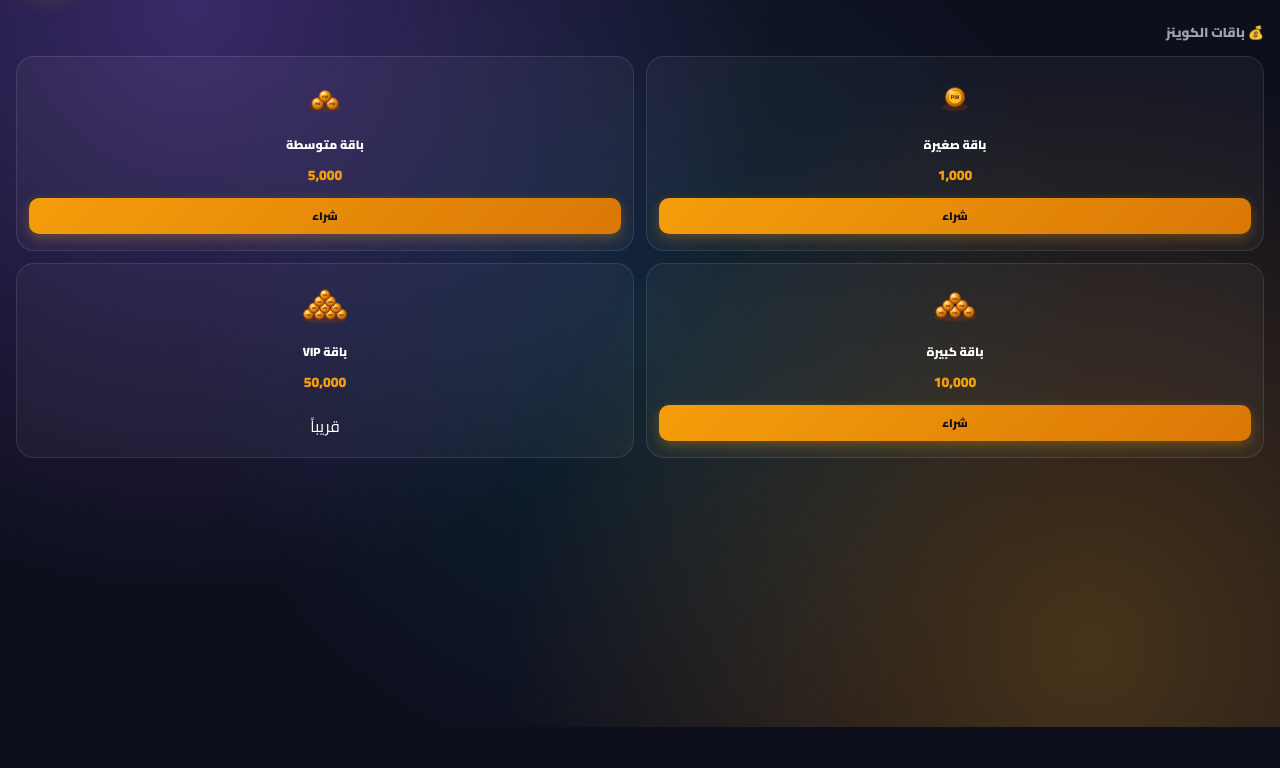
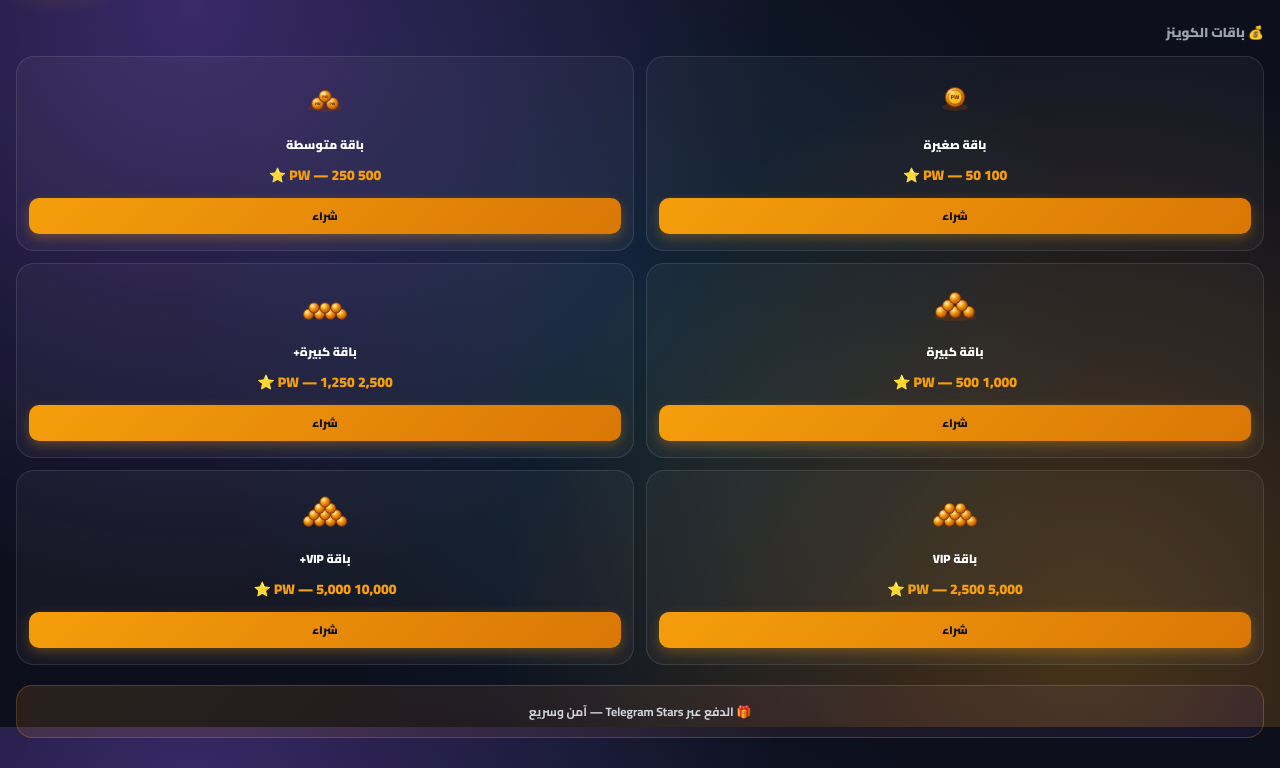
Before and after one commit to elhawaryibrahim85466/Play_World, a plain HTML site: page game-shop.html in a window 1280 px wide. Shown: the part 73-841 px from the top of the page. Before the commit the page ends 800 px from the top, so only its background shows below. Drawn offline with Linux system fonts and the light colour scheme.

Commit message:
Update shop + game-shop + firebase

```diff
--- a/app.js
+++ b/app.js
@@ -1,5 +1,5 @@
 // =====================================================
-//  PlayWorld — Shared App Logic
+//  PlayWorld — Shared App Logic (Firebase Version)
 // =====================================================
 
 const PW = {
@@ -15,13 +15,85 @@ const PW = {
   DAY_MS: 24 * 60 * 60 * 1000,
   VERIFY_SECONDS: 15,
 
+  // ===== Current User =====
+  userId: null,
+  balance: 0,
+  isReady: false,
+
+  // ===== Init =====
+  async init() {
+    // Get Telegram user
+    const tg = window.Telegram?.WebApp;
+    if (tg) {
+      tg.ready();
+      tg.expand();
+      if (tg.initDataUnsafe && tg.initDataUnsafe.user) {
+        this.userId = String(tg.initDataUnsafe.user.id);
+      }
+    }
+
+    if (!this.userId) {
+      console.warn('No Telegram user ID found');
+      this.userId = 'unknown_' + Date.now();
+    }
+
+    // Load from Firebase
+    await this.loadBalance();
+
+    // Update UI
+    this.updateBalanceUI();
+    this.isReady = true;
+  },
+
+  // ===== Load Balance from Firebase =====
+  async loadBalance() {
+    try {
+      if (!window.PWFirebase) {
+        console.warn('Firebase not loaded, using localStorage');
+        this.balance = Number(localStorage.getItem(this.KEYS.BALANCE)) || 1000;
+        return;
+      }
+
+      const data = await window.PWFirebase.getUserData(this.userId);
+
+      if (data && typeof data.balance === 'number') {
+        this.balance = data.balance;
+      } else {
+        // New user
+        this.balance = 1000;
+        await window.PWFirebase.createUser(this.userId, {
+          userId: this.userId,
+          balance: 1000,
+          createdAt: new Date()
+        });
+      }
+
+      // Also save to localStorage as cache
+      localStorage.setItem(this.KEYS.BALANCE, this.balance);
+    } catch (e) {
+      console.error('loadBalance error:', e);
+      this.balance = Number(localStorage.getItem(this.KEYS.BALANCE)) || 1000;
+    }
+  },
+
+  // ===== Save Balance to Firebase =====
+  async saveBalance() {
+    try {
+      localStorage.setItem(this.KEYS.BALANCE, this.balance);
+
+      if (window.PWFirebase) {
+        await window.PWFirebase.updateBalance(this.userId, this.balance);
+      }
+    } catch (e) {
+      console.error('saveBalance error:', e);
+    }
+  },
+
   // ===== Helpers =====
-  // Round to nearest 0.5 (e.g. 100.4 → 100.5, 100.25 → 100, 100.75 → 101)
   roundHalf(v) {
     return Math.round(v * 2) / 2;
   },
 
-  // Format for display: 100 → "100", 100.5 → "100.5"
   formatBalance(v) {
     if (v % 1 === 0) return v.toLocaleString();
     return v.toFixed(1);
@@ -29,28 +101,26 @@ const PW = {
 
   // ===== Balance =====
   getBalance() {
-    const v = Number(localStorage.getItem(this.KEYS.BALANCE));
-    return isNaN(v) ? 1000 : v;
+    return this.balance;
   },
 
   setBalance(v) {
-    const rounded = this.roundHalf(v);
-    localStorage.setItem(this.KEYS.BALANCE, rounded);
+    this.balance = this.roundHalf(v);
+    this.saveBalance();
     this.updateBalanceUI();
   },
 
   addBalance(amount) {
-    const old = this.getBalance();
-    const now = this.roundHalf(old + amount);
-    localStorage.setItem(this.KEYS.BALANCE, now);
-    this.animateBalance(old, now);
+    const old = this.balance;
+    this.balance = this.roundHalf(old + amount);
+    this.saveBalance();
+    this.animateBalance(old, this.balance);
     this.popBalanceCard();
-    return now;
+    return this.balance;
   },
 
   updateBalanceUI() {
-    const v = this.getBalance();
-    const txt = this.formatBalance(v);
+    const txt = this.formatBalance(this.balance);
     document.querySelectorAll('[data-balance]').forEach(el => {
       el.innerText = txt;
     });
@@ -60,6 +130,7 @@ const PW = {
     const els = document.querySelectorAll('[data-balance]');
     if (!els.length) return;
     const start = performance.now();
+    const self = this;
     function step(now) {
       const p = Math.min((now - start) / duration, 1);
       const eased = 1 - Math.pow(1 - p, 3);
@@ -125,12 +196,11 @@ const PW = {
       t.style.opacity = '0';
       t.style.transform = 'translateX(-50%) translateY(-100px)';
     }, 2200);
-  },
-
-  // ===== Init =====
-  init() {
-    this.updateBalanceUI();
   }
 };
 
+// ===== Start on load =====
 window.addEventListener('load', () => PW.init());
+
+// Export for modules
+window.PW = PW;
--- a/dice.html
+++ b/dice.html
@@ -229,7 +229,10 @@ body {
 
 
 
-<script src="app.js"></script>
+<script src="https://www.gstatic.com/firebasejs/10.7.0/firebase-app-compat.js"></script>
+  <script src="https://www.gstatic.com/firebasejs/10.7.0/firebase-firestore-compat.js"></script>
+  <script src="firebase.js"></script>
+  <script src="app.js"></script>
 <script>
 let selectedNumber = null;
 let playing = false;
--- a/game-shop.html
+++ b/game-shop.html
@@ -47,16 +47,37 @@ body { padding-bottom: 30px; }
   box-shadow: 0 4px 12px rgba(245,158,11,0.3);
 }
 .buy-btn:active { transform: scale(0.95); }
+
+.soon-badge {
+  background: rgba(139,92,246,0.15);
+  color: #A78BFA;
+  font-size: 10px;
+  font-weight: 800;
+  padding: 8px 0;
+  border-radius: 10px;
+  border: 1px solid rgba(139,92,246,0.3);
+}
+
+.info-banner {
+  background: linear-gradient(135deg, rgba(245,158,11,0.12), rgba(139,92,246,0.08));
+  border: 1px solid rgba(245,158,11,0.25);
+  border-radius: 16px;
+  padding: 14px;
+  margin-top: 20px;
+  text-align: center;
+  font-size: 12px;
+  color: #D1D5DB;
+  font-weight: 700;
+}
 </style>
 </head>
 <body>
 
 <div class="header">
-  <a href="javascript:history.back()" style="width:42px;height:42px;border-radius:14px;background:rgba(245,158,11,0.1);border:1px solid rgba(245,158,11,0.3);display:flex;align-items:center;justify-content:center;color:#F59E0B;text-decoration:none;">
+  <a href="index.html" style="width:42px;height:42px;border-radius:14px;background:rgba(245,158,11,0.1);border:1px solid rgba(245,158,11,0.3);display:flex;align-items:center;justify-content:center;color:#F59E0B;text-decoration:none;">
     <svg width="20" height="20" viewBox="0 0 24 24" fill="none" stroke="currentColor" stroke-width="2.5" stroke-linecap="round" stroke-linejoin="round"><path d="M15 18l-6-6 6-6"/></svg>
   </a>
   <div class="logo-text" style="font-size:18px;">🎮 متجر الألعاب</div>
-
   <div style="display:flex;align-items:center;"><a href="game-shop.html" style="display:flex;align-items:center;justify-content:center;width:38px;height:38px;border-radius:12px;background:rgba(245,158,11,0.1);border:1px solid rgba(245,158,11,0.3);color:#F59E0B;text-decoration:none;margin-left:15px;">
     <svg width="18" height="18" viewBox="0 0 24 24" fill="none">
       <path d="M4 5 H6 L8 16 H19 L21 7 H7" stroke="currentColor" stroke-width="1.8" stroke-linecap="round" stroke-linejoin="round"/>
@@ -90,8 +111,7 @@ body { padding-bottom: 30px; }
 <div class="section-title">💰 باقات الكوينز</div>
 <div class="shop-grid">
 
-  <!-- Pack 1: 1,000 PW coins — single coin -->
-  <div class="shop-card" onclick="PW.showToast('الدفع قريباً 🚀')">
+  <div class="shop-card" onclick="buyPack('small', 50, 100)">
     <div>
       <div class="shop-coins">
         <svg viewBox="0 0 100 60" xmlns="http://www.w3.org/2000/svg">
@@ -111,13 +131,12 @@ body { padding-bottom: 30px; }
         </svg>
       </div>
       <div class="shop-name">باقة صغيرة</div>
-      <div class="shop-price">1,000</div>
+      <div class="shop-price">100 PW — 50 ⭐</div>
     </div>
     <button class="buy-btn">شراء</button>
   </div>
 
-  <!-- Pack 2: 5,000 PW coins — small pile (3 coins) -->
-  <div class="shop-card" onclick="PW.showToast('الدفع قريباً 🚀')">
+  <div class="shop-card" onclick="buyPack('medium', 250, 500)">
     <div>
       <div class="shop-coins">
         <svg viewBox="0 0 100 60" xmlns="http://www.w3.org/2000/svg">
@@ -129,25 +148,22 @@ body { padding-bottom: 30px; }
             </radialGradient>
           </defs>
           <ellipse cx="50" cy="52" rx="38" ry="8" fill="#78350F" opacity="0.4"/>
-          <!-- bottom row -->
           <circle cx="34" cy="42" r="14" fill="#92400E"/><circle cx="34" cy="42" r="12" fill="url(#g2)"/>
           <text x="34" y="46" text-anchor="middle" font-size="8" font-weight="900" fill="#78350F" font-family="Cairo, sans-serif">PW</text>
           <circle cx="66" cy="42" r="14" fill="#92400E"/><circle cx="66" cy="42" r="12" fill="url(#g2)"/>
           <text x="66" y="46" text-anchor="middle" font-size="8" font-weight="900" fill="#78350F" font-family="Cairo, sans-serif">PW</text>
-          <!-- top -->
           <circle cx="50" cy="26" r="14" fill="#92400E"/><circle cx="50" cy="26" r="12" fill="url(#g2)"/>
           <text x="50" y="30" text-anchor="middle" font-size="8" font-weight="900" fill="#78350F" font-family="Cairo, sans-serif">PW</text>
           <ellipse cx="46" cy="20" rx="4" ry="2" fill="rgba(255,255,255,0.5)"/>
         </svg>
       </div>
       <div class="shop-name">باقة متوسطة</div>
-      <div class="shop-price">5,000</div>
+      <div class="shop-price">500 PW — 250 ⭐</div>
     </div>
     <button class="buy-btn">شراء</button>
   </div>
 
-  <!-- Pack 3: 10,000 PW coins — bigger pile (6 coins) -->
-  <div class="shop-card" onclick="PW.showToast('الدفع قريباً 🚀')">
+  <div class="shop-card" onclick="buyPack('large', 500, 1000)">
     <div>
       <div class="shop-coins">
         <svg viewBox="0 0 100 70" xmlns="http://www.w3.org/2000/svg">
@@ -159,32 +175,21 @@ body { padding-bottom: 30px; }
             </radialGradient>
           </defs>
           <ellipse cx="50" cy="62" rx="46" ry="8" fill="#78350F" opacity="0.4"/>
-          <!-- bottom row (3) -->
           <circle cx="20" cy="50" r="13" fill="#92400E"/><circle cx="20" cy="50" r="11" fill="url(#g3)"/>
-          <text x="20" y="54" text-anchor="middle" font-size="7" font-weight="900" fill="#78350F" font-family="Cairo, sans-serif">PW</text>
           <circle cx="50" cy="50" r="13" fill="#92400E"/><circle cx="50" cy="50" r="11" fill="url(#g3)"/>
-          <text x="50" y="54" text-anchor="middle" font-size="7" font-weight="900" fill="#78350F" font-family="Cairo, sans-serif">PW</text>
           <circle cx="80" cy="50" r="13" fill="#92400E"/><circle cx="80" cy="50" r="11" fill="url(#g3)"/>
-          <text x="80" y="54" text-anchor="middle" font-size="7" font-weight="900" fill="#78350F" font-family="Cairo, sans-serif">PW</text>
-          <!-- middle row (2) -->
           <circle cx="35" cy="36" r="13" fill="#92400E"/><circle cx="35" cy="36" r="11" fill="url(#g3)"/>
-          <text x="35" y="40" text-anchor="middle" font-size="7" font-weight="900" fill="#78350F" font-family="Cairo, sans-serif">PW</text>
           <circle cx="65" cy="36" r="13" fill="#92400E"/><circle cx="65" cy="36" r="11" fill="url(#g3)"/>
-          <text x="65" y="40" text-anchor="middle" font-size="7" font-weight="900" fill="#78350F" font-family="Cairo, sans-serif">PW</text>
-          <!-- top (1) -->
           <circle cx="50" cy="20" r="13" fill="#92400E"/><circle cx="50" cy="20" r="11" fill="url(#g3)"/>
-          <text x="50" y="24" text-anchor="middle" font-size="7" font-weight="900" fill="#78350F" font-family="Cairo, sans-serif">PW</text>
-          <ellipse cx="46" cy="14" rx="4" ry="2" fill="rgba(255,255,255,0.5)"/>
         </svg>
       </div>
       <div class="shop-name">باقة كبيرة</div>
-      <div class="shop-price">10,000</div>
+      <div class="shop-price">1,000 PW — 500 ⭐</div>
     </div>
     <button class="buy-btn">شراء</button>
   </div>
 
-  <!-- Pack 4: 50,000 PW coins — big pyramid (10 coins) -->
-  <div class="shop-card">
+  <div class="shop-card" onclick="buyPack('large2', 1250, 2500)">
     <div>
       <div class="shop-coins">
         <svg viewBox="0 0 100 80" xmlns="http://www.w3.org/2000/svg">
@@ -195,42 +200,105 @@ body { padding-bottom: 30px; }
               <stop offset="100%" stop-color="#B45309"/>
             </radialGradient>
           </defs>
-          <ellipse cx="50" cy="72" rx="46" ry="8" fill="#78350F" opacity="0.4"/>
-          <!-- row 1 (4 coins) -->
           <circle cx="14" cy="60" r="12" fill="#92400E"/><circle cx="14" cy="60" r="10" fill="url(#g4)"/>
-          <text x="14" y="63" text-anchor="middle" font-size="6" font-weight="900" fill="#78350F" font-family="Cairo, sans-serif">PW</text>
           <circle cx="38" cy="60" r="12" fill="#92400E"/><circle cx="38" cy="60" r="10" fill="url(#g4)"/>
-          <text x="38" y="63" text-anchor="middle" font-size="6" font-weight="900" fill="#78350F" font-family="Cairo, sans-serif">PW</text>
           <circle cx="62" cy="60" r="12" fill="#92400E"/><circle cx="62" cy="60" r="10" fill="url(#g4)"/>
-          <text x="62" y="63" text-anchor="middle" font-size="6" font-weight="900" fill="#78350F" font-family="Cairo, sans-serif">PW</text>
           <circle cx="86" cy="60" r="12" fill="#92400E"/><circle cx="86" cy="60" r="10" fill="url(#g4)"/>
-          <text x="86" y="63" text-anchor="middle" font-size="6" font-weight="900" fill="#78350F" font-family="Cairo, sans-serif">PW</text>
-          <!-- row 2 (3) -->
           <circle cx="26" cy="46" r="12" fill="#92400E"/><circle cx="26" cy="46" r="10" fill="url(#g4)"/>
-          <text x="26" y="49" text-anchor="middle" font-size="6" font-weight="900" fill="#78350F" font-family="Cairo, sans-serif">PW</text>
           <circle cx="50" cy="46" r="12" fill="#92400E"/><circle cx="50" cy="46" r="10" fill="url(#g4)"/>
-          <text x="50" y="49" text-anchor="middle" font-size="6" font-weight="900" fill="#78350F" font-family="Cairo, sans-serif">PW</text>
           <circle cx="74" cy="46" r="12" fill="#92400E"/><circle cx="74" cy="46" r="10" fill="url(#g4)"/>
-          <text x="74" y="49" text-anchor="middle" font-size="6" font-weight="900" fill="#78350F" font-family="Cairo, sans-serif">PW</text>
-          <!-- row 3 (2) -->
-          <circle cx="38" cy="32" r="12" fill="#92400E"/><circle cx="38" cy="32" r="10" fill="url(#g4)"/>
-          <text x="38" y="35" text-anchor="middle" font-size="6" font-weight="900" fill="#78350F" font-family="Cairo, sans-serif">PW</text>
-          <circle cx="62" cy="32" r="12" fill="#92400E"/><circle cx="62" cy="32" r="10" fill="url(#g4)"/>
-          <text x="62" y="35" text-anchor="middle" font-size="6" font-weight="900" fill="#78350F" font-family="Cairo, sans-serif">PW</text>
-          <!-- row 4 (1) -->
-          <circle cx="50" cy="18" r="12" fill="#92400E"/><circle cx="50" cy="18" r="10" fill="url(#g4)"/>
-          <text x="50" y="21" text-anchor="middle" font-size="6" font-weight="900" fill="#78350F" font-family="Cairo, sans-serif">PW</text>
-          <ellipse cx="46" cy="12" rx="4" ry="2" fill="rgba(255,255,255,0.5)"/>
+        </svg>
+      </div>
+      <div class="shop-name">باقة كبيرة+</div>
+      <div class="shop-price">2,500 PW — 1,250 ⭐</div>
+    </div>
+    <button class="buy-btn">شراء</button>
+  </div>
+
+  <div class="shop-card" onclick="buyPack('vip', 2500, 5000)">
+    <div>
+      <div class="shop-coins">
+        <svg viewBox="0 0 100 80" xmlns="http://www.w3.org/2000/svg">
+          <defs>
+            <radialGradient id="g5" cx="35%" cy="30%" r="75%">
+              <stop offset="0%" stop-color="#FEF3C7"/>
+              <stop offset="45%" stop-color="#F59E0B"/>
+              <stop offset="100%" stop-color="#B45309"/>
+            </radialGradient>
+          </defs>
+          <circle cx="14" cy="60" r="12" fill="#92400E"/><circle cx="14" cy="60" r="10" fill="url(#g5)"/>
+          <circle cx="38" cy="60" r="12" fill="#92400E"/><circle cx="38" cy="60" r="10" fill="url(#g5)"/>
+          <circle cx="62" cy="60" r="12" fill="#92400E"/><circle cx="62" cy="60" r="10" fill="url(#g5)"/>
+          <circle cx="86" cy="60" r="12" fill="#92400E"/><circle cx="86" cy="60" r="10" fill="url(#g5)"/>
+          <circle cx="26" cy="46" r="12" fill="#92400E"/><circle cx="26" cy="46" r="10" fill="url(#g5)"/>
+          <circle cx="50" cy="46" r="12" fill="#92400E"/><circle cx="50" cy="46" r="10" fill="url(#g5)"/>
+          <circle cx="74" cy="46" r="12" fill="#92400E"/><circle cx="74" cy="46" r="10" fill="url(#g5)"/>
+          <circle cx="38" cy="32" r="12" fill="#92400E"/><circle cx="38" cy="32" r="10" fill="url(#g5)"/>
+          <circle cx="62" cy="32" r="12" fill="#92400E"/><circle cx="62" cy="32" r="10" fill="url(#g5)"/>
         </svg>
       </div>
       <div class="shop-name">باقة VIP</div>
-      <div class="shop-price">50,000</div>
+      <div class="shop-price">5,000 PW — 2,500 ⭐</div>
     </div>
-    <div class="soon-badge">قريباً</div>
+    <button class="buy-btn">شراء</button>
+  </div>
+
+  <div class="shop-card" onclick="buyPack('vip2', 5000, 10000)">
+    <div>
+      <div class="shop-coins">
+        <svg viewBox="0 0 100 80" xmlns="http://www.w3.org/2000/svg">
+          <defs>
+            <radialGradient id="g6" cx="35%" cy="30%" r="75%">
+              <stop offset="0%" stop-color="#FEF3C7"/>
+              <stop offset="45%" stop-color="#F59E0B"/>
+              <stop offset="100%" stop-color="#B45309"/>
+            </radialGradient>
+          </defs>
+          <circle cx="14" cy="60" r="12" fill="#92400E"/><circle cx="14" cy="60" r="10" fill="url(#g6)"/>
+          <circle cx="38" cy="60" r="12" fill="#92400E"/><circle cx="38" cy="60" r="10" fill="url(#g6)"/>
+          <circle cx="62" cy="60" r="12" fill="#92400E"/><circle cx="62" cy="60" r="10" fill="url(#g6)"/>
+          <circle cx="86" cy="60" r="12" fill="#92400E"/><circle cx="86" cy="60" r="10" fill="url(#g6)"/>
+          <circle cx="26" cy="46" r="12" fill="#92400E"/><circle cx="26" cy="46" r="10" fill="url(#g6)"/>
+          <circle cx="50" cy="46" r="12" fill="#92400E"/><circle cx="50" cy="46" r="10" fill="url(#g6)"/>
+          <circle cx="74" cy="46" r="12" fill="#92400E"/><circle cx="74" cy="46" r="10" fill="url(#g6)"/>
+          <circle cx="38" cy="32" r="12" fill="#92400E"/><circle cx="38" cy="32" r="10" fill="url(#g6)"/>
+          <circle cx="62" cy="32" r="12" fill="#92400E"/><circle cx="62" cy="32" r="10" fill="url(#g6)"/>
+          <circle cx="50" cy="18" r="12" fill="#92400E"/><circle cx="50" cy="18" r="10" fill="url(#g6)"/>
+        </svg>
+      </div>
+      <div class="shop-name">باقة VIP+</div>
+      <div class="shop-price">10,000 PW — 5,000 ⭐</div>
+    </div>
+    <button class="buy-btn">شراء</button>
   </div>
 
 </div>
 
+<div class="info-banner">
+  🎁 الدفع عبر Telegram Stars — آمن وسريع
+</div>
+
+<script src="https://telegram.org/js/telegram-web-app.js"></script>
 <script src="app.js"></script>
+<script>
+function buyPack(key, stars, coins) {
+  const tg = window.Telegram?.WebApp;
+  if (!tg) {
+    PW.showToast('افتح من تليجرام');
+    return;
+  }
+
+  // Send data to bot
+  tg.sendData(JSON.stringify({
+    action: 'buy',
+    key: key,
+    stars: stars,
+    coins: coins
+  }));
+
+  tg.close();
+}
+</script>
+
 </body>
 </html>
```
Also changed, not shown: firebase.js (added, +65 -0 lines), friends.html (+5 -2 lines), index.html (+4 -1 lines), shop.html (+4 -1 lines), tasks.html (+5 -2 lines), wheel.html (+4 -1 lines).
